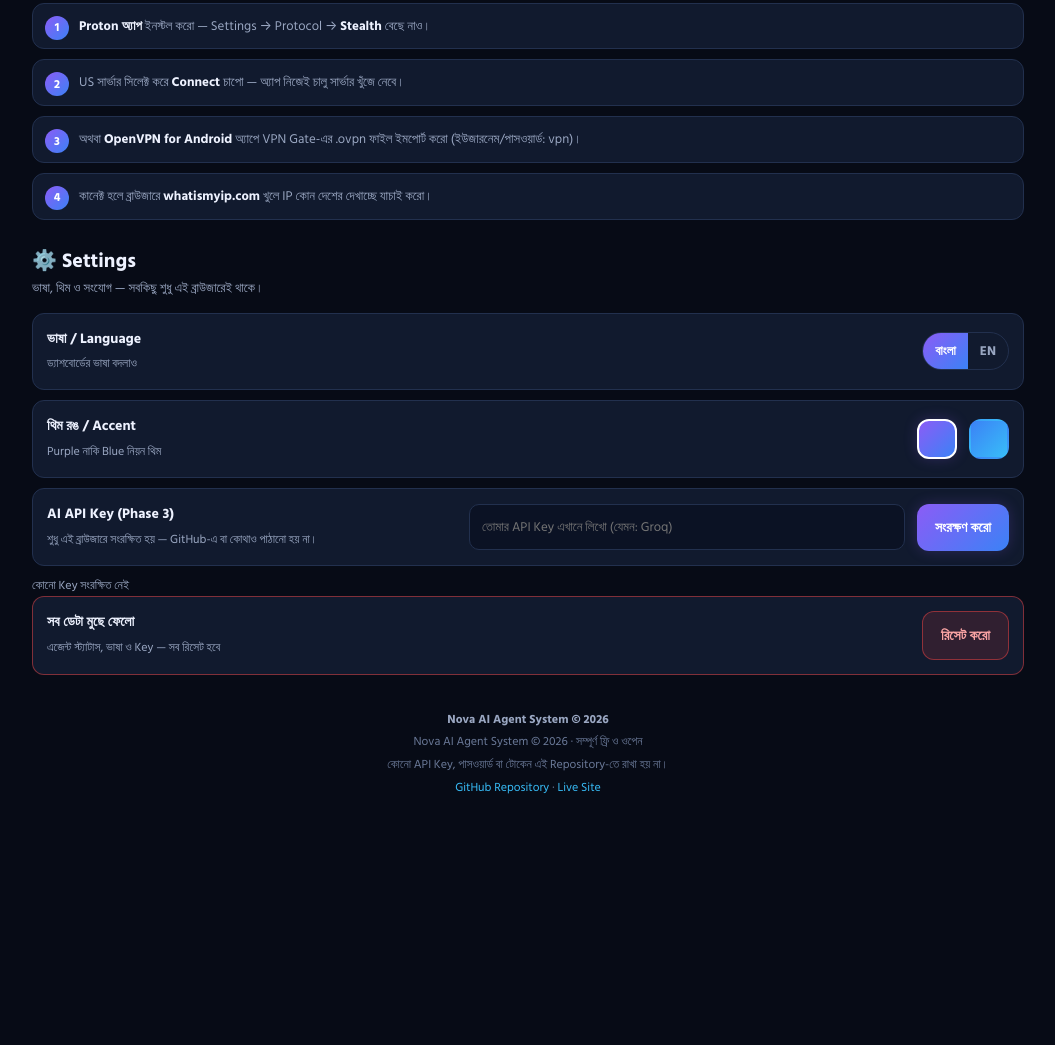
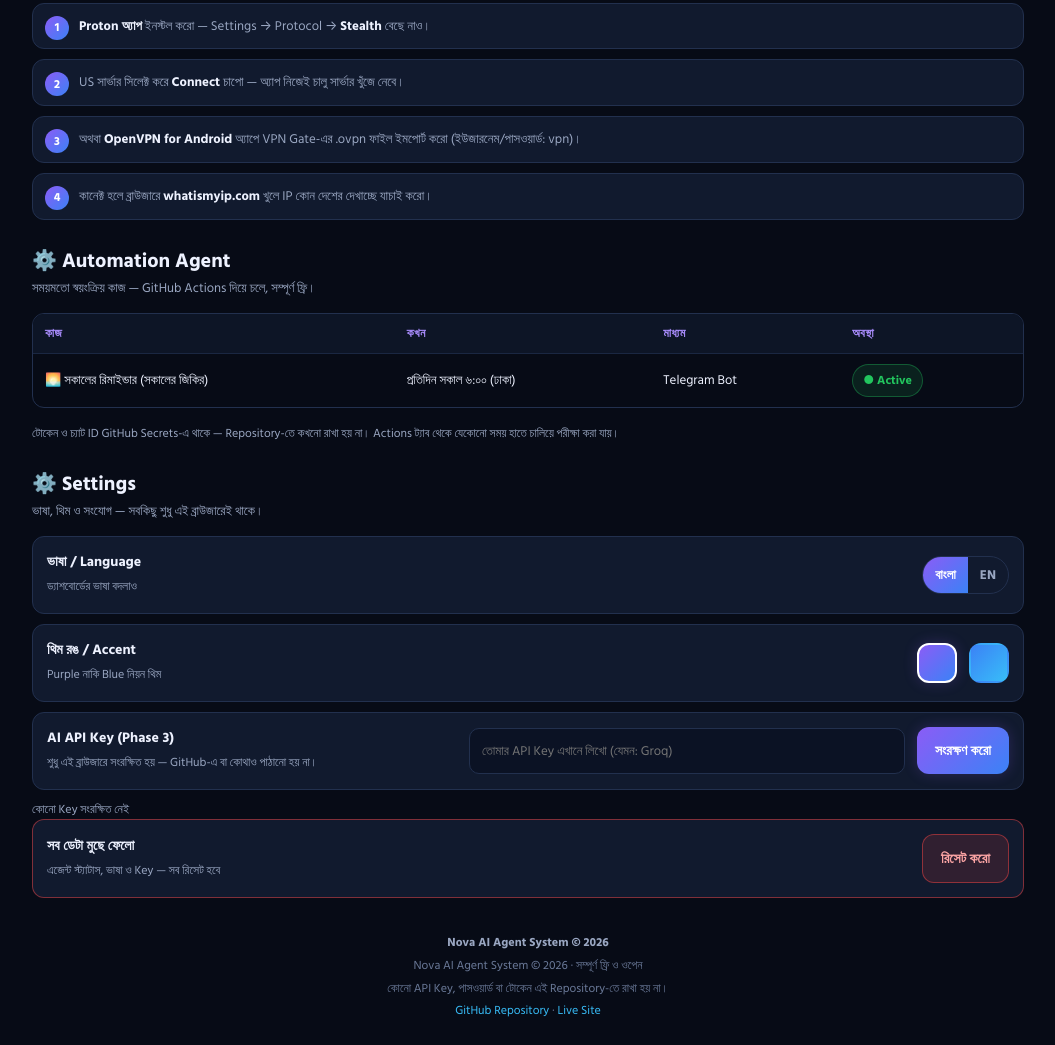
Before and after one commit to kmh774295-blip/nova-ai-agent, a plain HTML site: page index.html in a window 1280 px wide. Shown: the part 2032-3077 px from the top of the page, without its empty margins (112-1167 px from the left). Before the commit the page ends 2882 px from the top, so only its background shows below. Drawn offline with Linux system fonts and the light colour scheme.

Commit message:
Phase 5: dashboard Automation section

```diff
--- a/assets/js/app.js
+++ b/assets/js/app.js
@@ -62,7 +62,13 @@ const I18N = {
     "guide.1": "<b>Proton অ্যাপ</b> ইনস্টল করো — Settings → Protocol → <b>Stealth</b> বেছে নাও।",
     "guide.2": "US সার্ভার সিলেক্ট করে <b>Connect</b> চাপো — অ্যাপ নিজেই চালু সার্ভার খুঁজে নেবে।",
     "guide.3": "অথবা <b>OpenVPN for Android</b> অ্যাপে VPN Gate-এর .ovpn ফাইল ইমপোর্ট করো (ইউজারনেম/পাসওয়ার্ড: vpn)।",
-    "guide.4": "কানেক্ট হলে ব্রাউজারে <b>whatismyip.com</b> খুলে IP কোন দেশের দেখাচ্ছে যাচাই করো।"
+    "guide.4": "কানেক্ট হলে ব্রাউজারে <b>whatismyip.com</b> খুলে IP কোন দেশের দেখাচ্ছে যাচাই করো।",
+    "auto.title": "⚙️ Automation Agent",
+    "auto.sub": "সময়মতো স্বয়ংক্রিয় কাজ — GitHub Actions দিয়ে চলে, সম্পূর্ণ ফ্রি।",
+    "auto.th.task": "কাজ", "auto.th.when": "কখন", "auto.th.via": "মাধ্যম", "auto.th.status": "অবস্থা",
+    "auto.task1": "🌅 সকালের রিমাইন্ডার (সকালের জিকির)",
+    "auto.task1.when": "প্রতিদিন সকাল ৬:০০ (ঢাকা)",
+    "auto.note": "টোকেন ও চ্যাট ID GitHub Secrets-এ থাকে — Repository-তে কখনো রাখা হয় না। Actions ট্যাব থেকে যেকোনো সময় হাতে চালিয়ে পরীক্ষা করা যায়।"
   },
   en: {
     "nav.dashboard": "Dashboard", "nav.agents": "Agents", "nav.chat": "Chat",
@@ -112,7 +118,13 @@ const I18N = {
     "guide.1": "Install the <b>Proton app</b> — Settings → Protocol → choose <b>Stealth</b>.",
     "guide.2": "Pick a US server and tap <b>Connect</b> — the app finds a live server itself.",
     "guide.3": "Or import a VPN Gate .ovpn file into <b>OpenVPN for Android</b> (username/password: vpn).",
-    "guide.4": "After connecting, open <b>whatismyip.com</b> in your browser to verify which country your IP shows."
+    "guide.4": "After connecting, open <b>whatismyip.com</b> in your browser to verify which country your IP shows.",
+    "auto.title": "⚙️ Automation Agent",
+    "auto.sub": "Scheduled automatic work — runs on GitHub Actions, completely free.",
+    "auto.th.task": "Task", "auto.th.when": "When", "auto.th.via": "Via", "auto.th.status": "Status",
+    "auto.task1": "🌅 Morning reminder (morning dhikr)",
+    "auto.task1.when": "Every day 6:00 AM (Dhaka)",
+    "auto.note": "The token and chat ID live in GitHub Secrets — never in the repository. Run it manually anytime from the Actions tab to test."
   }
 };
 
--- a/index.html
+++ b/index.html
@@ -114,6 +114,21 @@
     </div>
   </section>
 
+  <!-- Automation -->
+  <section class="block" id="automation-sec">
+    <div class="sec-head"><h2 data-i18n="auto.title">⚙️ Automation Agent</h2></div>
+    <p class="sec-sub" data-i18n="auto.sub">সময়মতো স্বয়ংক্রিয় কাজ — GitHub Actions দিয়ে চলে, সম্পূর্ণ ফ্রি।</p>
+    <div class="table-wrap">
+      <table>
+        <thead><tr><th data-i18n="auto.th.task">কাজ</th><th data-i18n="auto.th.when">কখন</th><th data-i18n="auto.th.via">মাধ্যম</th><th data-i18n="auto.th.status">অবস্থা</th></tr></thead>
+        <tbody>
+          <tr><td data-i18n="auto.task1">🌅 সকালের রিমাইন্ডার (সকালের জিকির)</td><td data-i18n="auto.task1.when">প্রতিদিন সকাল ৬:০০ (ঢাকা)</td><td>Telegram Bot</td><td><span class="pill">● Active</span></td></tr>
+        </tbody>
+      </table>
+    </div>
+    <p class="small-note" data-i18n="auto.note">টোকেন ও চ্যাট ID GitHub Secrets-এ থাকে — Repository-তে কখনো রাখা হয় না। Actions ট্যাব থেকে যেকোনো সময় হাতে চালিয়ে পরীক্ষা করা যায়।</p>
+  </section>
+
   <!-- Settings -->
   <section class="block" id="settings">
     <div class="sec-head"><h2 data-i18n="set.title">⚙️ Settings</h2></div>
```
